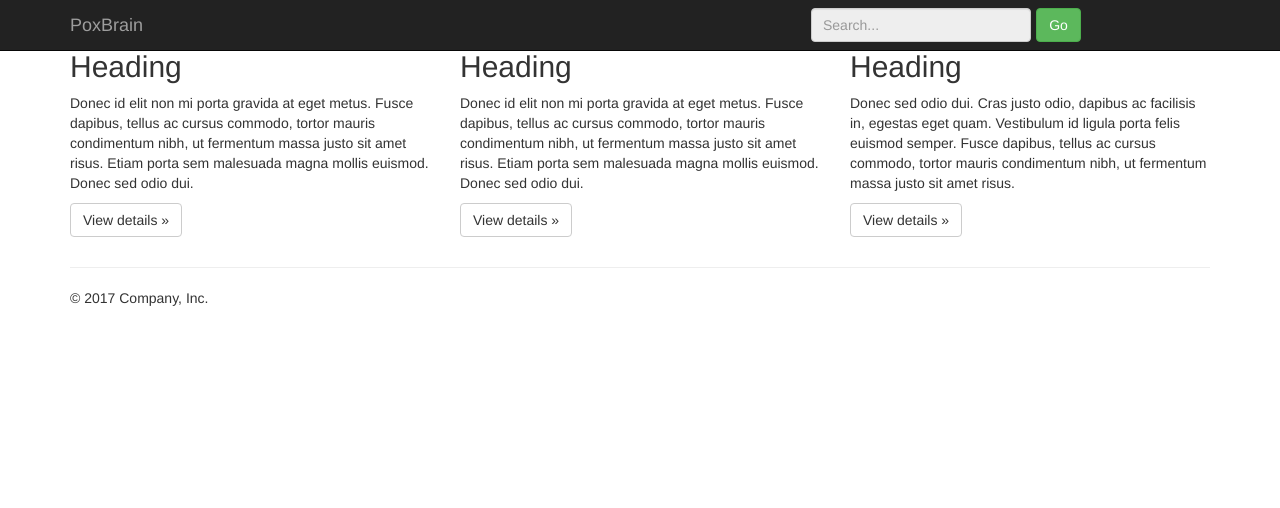
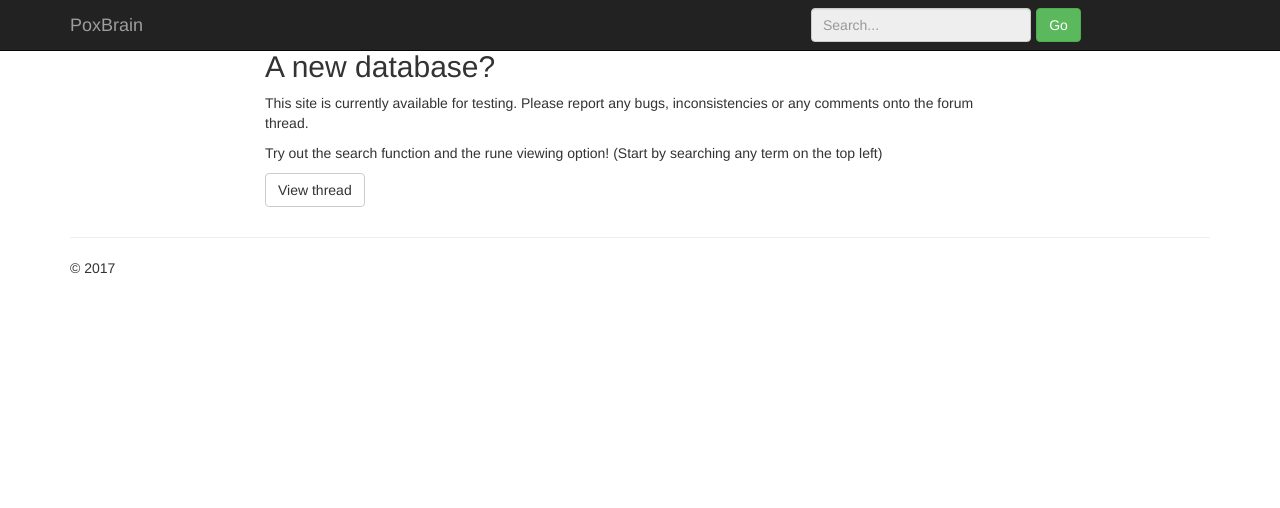
Before and after one commit to ChooJeremy/PoxBrain, a PHP site: page / in a window 1280 px wide. Shown: the top 508 px of the page. Run offline with PHP 8.4, Linux system fonts and the light colour scheme.

Commit message:
Updated front page

```diff
--- a/index.php
+++ b/index.php
@@ -56,27 +56,32 @@
     <div class="container">
       <!-- Example row of columns -->
       <div class="row">
-        <div class="col-md-4">
+        <div class="col-md-2">
+          <!--
           <h2>Heading</h2>
           <p>Donec id elit non mi porta gravida at eget metus. Fusce dapibus, tellus ac cursus commodo, tortor mauris condimentum nibh, ut fermentum massa justo sit amet risus. Etiam porta sem malesuada magna mollis euismod. Donec sed odio dui. </p>
           <p><a class="btn btn-default" href="#" role="button">View details &raquo;</a></p>
+          -->
         </div>
-        <div class="col-md-4">
-          <h2>Heading</h2>
-          <p>Donec id elit non mi porta gravida at eget metus. Fusce dapibus, tellus ac cursus commodo, tortor mauris condimentum nibh, ut fermentum massa justo sit amet risus. Etiam porta sem malesuada magna mollis euismod. Donec sed odio dui. </p>
-          <p><a class="btn btn-default" href="#" role="button">View details &raquo;</a></p>
+        <div class="col-md-8">
+          <h2>A new database?</h2>
+          <p>This site is currently available for testing. Please report any bugs, inconsistencies or any comments onto the forum thread.</p>
+          <p>Try out the search function and the rune viewing option! (Start by searching any term on the top left)</p>
+          <p><a class="btn btn-default" href="#" role="button">View thread</a></p>
        </div>
-        <div class="col-md-4">
+        <div class="col-md-2">
+          <!--
           <h2>Heading</h2>
           <p>Donec sed odio dui. Cras justo odio, dapibus ac facilisis in, egestas eget quam. Vestibulum id ligula porta felis euismod semper. Fusce dapibus, tellus ac cursus commodo, tortor mauris condimentum nibh, ut fermentum massa justo sit amet risus.</p>
           <p><a class="btn btn-default" href="#" role="button">View details &raquo;</a></p>
+          -->
         </div>
       </div>
 
       <hr>
 
       <footer>
-        <p>&copy; 2017 Company, Inc.</p>
+        <p>&copy; 2017</p>
       </footer>
     </div> <!-- /container -->
     <?php require_once('./js/corejs.php'); ?>
```
